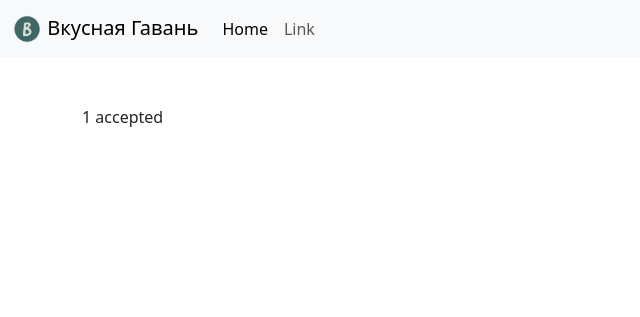
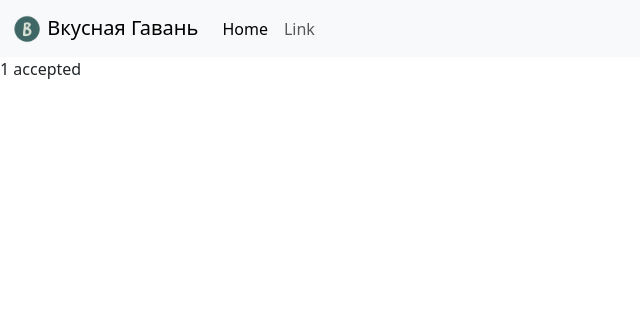
Before and after one commit to ClosedEyeVisuals/crm-orders, a Django app: page / in a window 1280 px wide. Shown: the top 317 px of the page, without its empty margins (0-640 px from the left). Run offline with Django 4.2, Linux system fonts and the light colour scheme; tables that the repository leaves empty hold one stand-in row (values such as "Sample post"); some libraries are stand-ins or nearby versions.

Commit message:
delete <div> from <main> in base.html

```diff
--- a/crm/templates/base.html
+++ b/crm/templates/base.html
@@ -15,11 +15,9 @@
     {% bootstrap_css %}
   </head>
   <body>
-      {% include 'includes/header.html' %}
+    {% include 'includes/header.html' %}
     <main>
-      <div class="container py-5">
-        {% block content %}{% endblock %}
-      </div>
+      {% block content %}{% endblock %}
     </main>
 
   </body>
```
